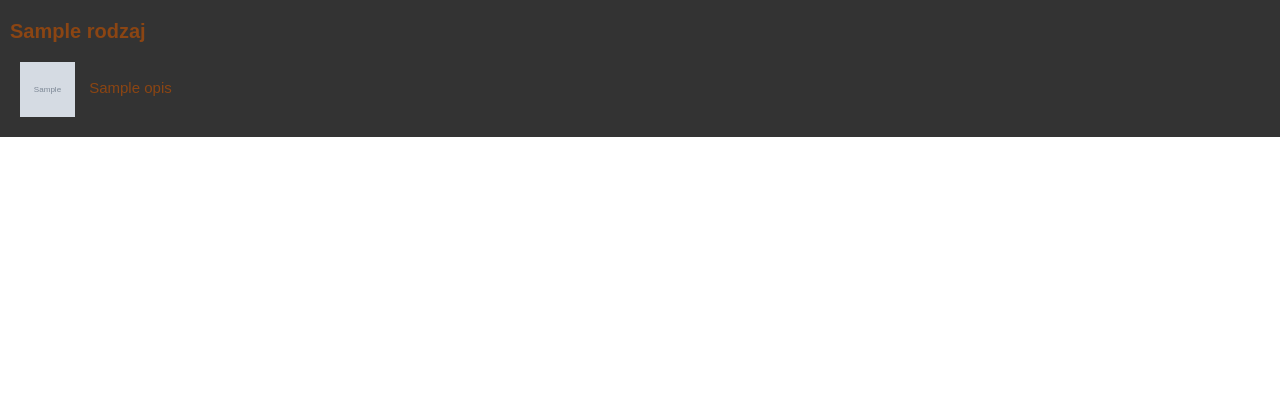
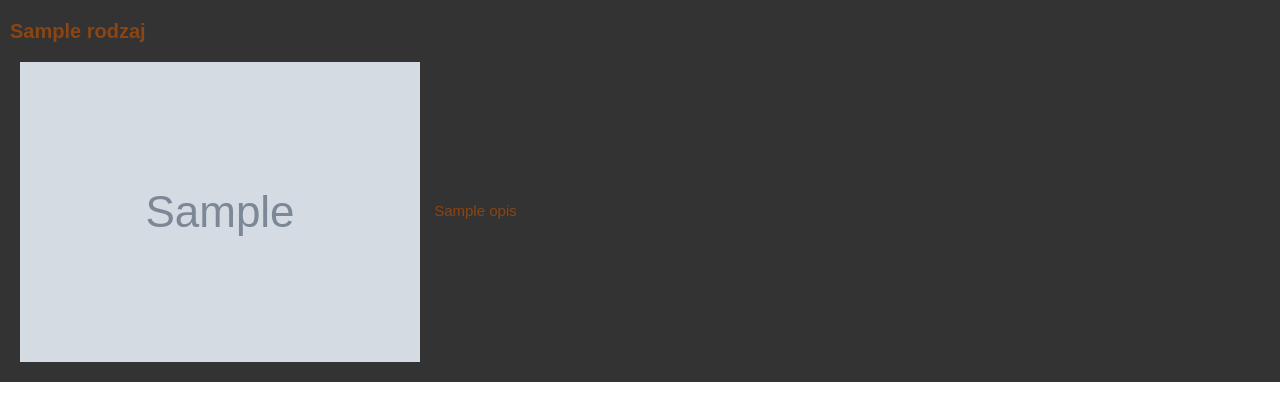
Before and after one commit to Ewa72/Pasieka, a Django app: template templates/miody.html in a window 1280 px wide. Shown: the top 420 px of the page. Run offline with Django 4.2, Linux system fonts and the light colour scheme; the template is opened without the code that fills it: most values are stand-ins (such as "Sample title", 1, 10 or a date in 2020); grey boxes marked "Sample" are stand-in pictures; some libraries are stand-ins or nearby versions.

Commit message:
10.10.24

```diff
--- a/Pasieka/static/galeria.css
+++ b/Pasieka/static/galeria.css
@@ -12,7 +12,7 @@ div.scroll-container img {
 
 .fit-picture {
 	 height: 800px;
-    width: 800px;
+    width: 1000px;
 }
 
  .fit-picture1 {
--- a/templates/miody.html
+++ b/templates/miody.html
@@ -22,7 +22,8 @@
   {% for miod in mymiody %}
   <div class="scroll-container">
   <h4>{{ miod.rodzaj }}</h4>
-    <img class="fit-picturePr" src={{ miod.foto.url }}>
+  <img  src="{{ miod.foto.url }}">
+    <!--<img class="fit-picturePr" src="{{ miod.foto.url }}"> -->
     <a>{{ miod.opis }}</a>
     </div>
   {% endfor %}
```
